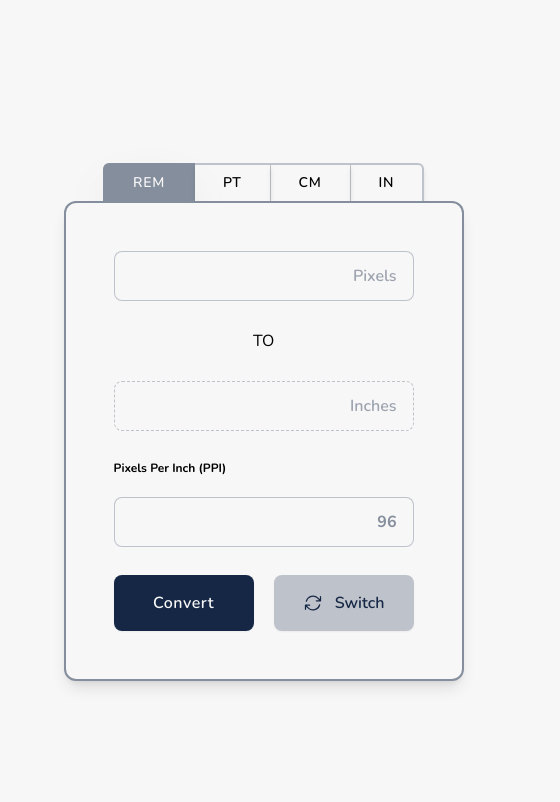
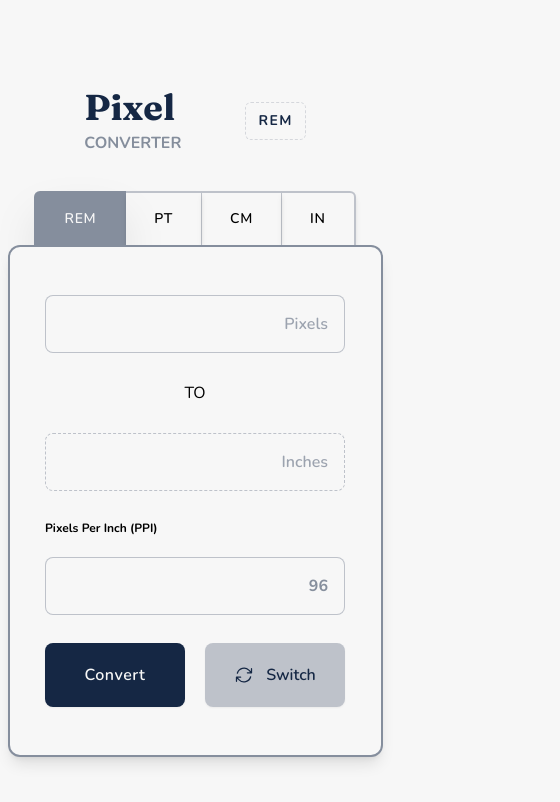
Before and after one commit to DORMV-IU/PX-Converter, a website: page public/index.html in a window 390 px wide. Shown: the whole page, 560 px wide, since content can reach past the window. Drawn offline with nearby package versions, Linux system fonts and the light colour scheme.

Commit message:
Now Responsive

```diff
--- a/public/index.html
+++ b/public/index.html
@@ -8,23 +8,29 @@
     <link rel="stylesheet" href="./output.css" />
   </head>
   <body class="w-full h-full font-body bg-seasalt">
-    <div class="w-full h-full flex items-center justify-center gap-10">
+    <div
+      class="w-full h-full flex flex-col md:flex-row items-center justify-center gap-9 md:gap-10"
+    >
       <!--Wrapper-->
-      <div class="flex flex-col items-center">
+      <div class="flex md:flex-col items-center">
+        <div class="flex flex-col">
           <h1 class="font-['Fraunces'] font-bold text-4xl text-darkBlue">
             Pixel
           </h1>
           <h2 class="uppercase font-bold text-darkBlue opacity-50 mt-1">
             Converter
           </h2>
+        </div>
         <p
-          class="mt-16 tracking-widest uppercase text-center text-sm text-darkBlue font-bold py-2 px-3 rounded-md border border-darkBlue border-opacity-15 border-dashed"
+          class="ml-16 md:ml-0 md:mt-16 tracking-widest uppercase text-center text-sm text-darkBlue font-bold py-2 px-3 rounded-md border border-darkBlue border-opacity-15 border-dashed"
           id="unitIndicator"
         >
           rem
         </p>
       </div>
-      <div class="p-24 h-full flex flex-col justify-center items-center">
+      <div
+        class="w-full md:w-auto md:p-24 h-auto md:h-full flex flex-col justify-center items-center"
+      >
         <div class="flex justify-center" style="width: 400px">
           <div
             class="shadow-md taBtn border tabActive rounded-tl-md border-l-2"
@@ -40,8 +46,7 @@
           </div>
         </div>
         <div
-          style="width: 400px"
-          class="bg-seasalt shadow-lg h-auto border-2 border-darkBlue border-opacity-50 rounded-xl transition ease-linear duration-150"
+          class="formContainers bg-seasalt shadow-lg h-auto border-2 border-darkBlue border-opacity-50 rounded-xl transition ease-linear duration-150"
         >
           <!-- REM -->
           <form
@@ -80,11 +85,7 @@
               />
             </div>
             <div class="flex gap-5" style="width: 300px">
-              <input
-                type="submit"
-                value="Convert"
-                class="outline-none p-4 rounded-lg bg-darkBlue bg-opacity-100 hover:bg-opacity-90 shadow-sm hover:shadow-xl transition ease-linear duration-300 cursor-pointer text-seasalt font-semibold"
-              />
+              <input type="submit" value="Convert" class="submitBtn" />
               <button
                 id="remSwitch"
                 class="w-full outline-none p-4 rounded-lg bg-darkBlue bg-opacity-25 hover:bg-opacity-40 active:bg-opacity-50 shadow-sm hover:shadow-xl transition ease-linear duration-300 cursor-pointer text-darkBlue font-semibold flex justify-center items-center gap-3"
@@ -134,11 +135,7 @@
             />
 
             <div class="flex gap-5" style="width: 300px">
-              <input
-                type="submit"
-                value="Convert"
-                class="outline-none p-4 rounded-lg bg-darkBlue bg-opacity-100 hover:bg-opacity-90 shadow-sm hover:shadow-xl transition ease-linear duration-300 cursor-pointer text-seasalt font-semibold"
-              />
+              <input type="submit" value="Convert" class="submitBtn" />
               <button
                 id="ptSwitch"
                 class="w-full outline-none p-4 rounded-lg bg-darkBlue bg-opacity-25 hover:bg-opacity-40 active:bg-opacity-50 shadow-sm hover:shadow-xl transition ease-linear duration-300 cursor-pointer text-darkBlue font-semibold flex justify-center items-center gap-3"
@@ -200,11 +197,7 @@
               />
             </div>
             <div class="flex gap-5" style="width: 300px">
-              <input
-                type="submit"
-                value="Convert"
-                class="outline-none p-4 rounded-lg bg-darkBlue bg-opacity-100 hover:bg-opacity-90 shadow-sm hover:shadow-xl transition ease-linear duration-300 cursor-pointer text-seasalt font-semibold"
-              />
+              <input type="submit" value="Convert" class="submitBtn" />
               <button
                 id="cmSwitch"
                 class="w-full outline-none p-4 rounded-lg bg-darkBlue bg-opacity-25 hover:bg-opacity-40 active:bg-opacity-50 shadow-sm hover:shadow-xl transition ease-linear duration-300 cursor-pointer text-darkBlue font-semibold flex justify-center items-center gap-3"
@@ -266,11 +259,7 @@
               />
             </div>
             <div class="flex gap-5" style="width: 300px">
-              <input
-                type="submit"
-                value="Convert"
-                class="outline-none p-4 rounded-lg bg-darkBlue bg-opacity-100 hover:bg-opacity-90 shadow-sm hover:shadow-xl transition ease-linear duration-300 cursor-pointer text-seasalt font-semibold"
-              />
+              <input type="submit" value="Convert" class="submitBtn" />
               <button
                 id="inSwitch"
                 class="w-full outline-none p-4 rounded-lg bg-darkBlue bg-opacity-25 hover:bg-opacity-40 active:bg-opacity-50 shadow-sm hover:shadow-xl transition ease-linear duration-300 cursor-pointer text-darkBlue font-semibold flex justify-center items-center gap-3"
--- a/src/input.scss
+++ b/src/input.scss
@@ -13,8 +13,12 @@
 //   border: 1px solid red;
 // }
 
+.formContainers {
+  width: 400px;
+}
+
 .taBtn {
-  @apply px-7 py-2 border-darkBlue border-opacity-25 cursor-pointer transition ease-linear duration-300 border-b-0  hover:bg-darkBlue hover:bg-opacity-5 border-t-2 font-semibold text-sm tracking-wider text-opacity-50;
+  @apply px-7 py-4 md:py-2 border-darkBlue border-opacity-25 cursor-pointer transition ease-linear duration-300 border-b-0  hover:bg-darkBlue hover:bg-opacity-5 border-t-2 font-semibold text-sm tracking-wider text-opacity-50;
 }
 
 .tabActive {
@@ -27,12 +31,11 @@
   text-seasalt
   hover:bg-darkBlue
   hover:bg-opacity-50
-  shadow-2xl
-  ;
+  shadow-2xl;
 }
 
 .generalInput {
-  @apply py-3 px-4 rounded-lg bg-seasalt border border-darkBlue border-opacity-25 text-right text-darkBlue text-opacity-50 transition ease-linear duration-150;
+  @apply py-4 md:py-3 px-4 rounded-lg bg-seasalt border border-darkBlue border-opacity-25 text-right text-darkBlue text-opacity-50 transition ease-linear duration-150;
   width: 300px;
   font-size: 16px;
 }
@@ -61,3 +64,13 @@ input[name="dpi"]::-webkit-inner-spin-button {
   -moz-appearance: textfield;
   margin: 0;
 }
+
+.submitBtn {
+  @apply outline-none px-4 py-5 md:p-4 rounded-lg bg-darkBlue bg-opacity-100 hover:bg-opacity-90 shadow-sm hover:shadow-xl transition ease-linear duration-300 cursor-pointer text-seasalt font-semibold;
+}
+
+@media only screen and (max-width: 600px) {
+  .formContainers {
+    width: 375px;
+  }
+}
```
Also changed, not shown: public/output.css, src/input.css, 2 other files. Lines whose indentation alone changed are shown as unchanged.
